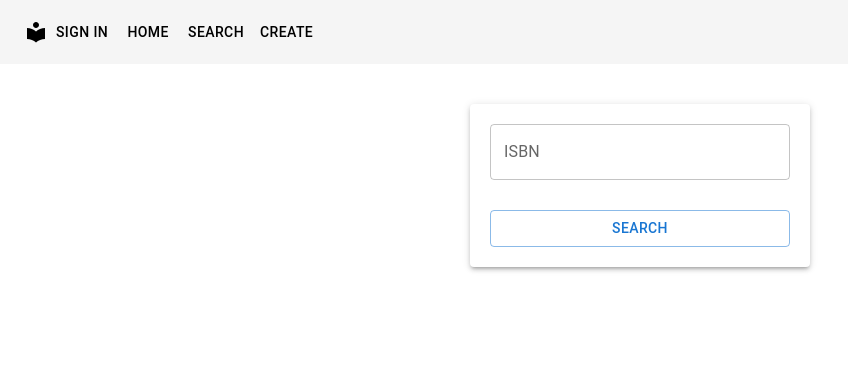
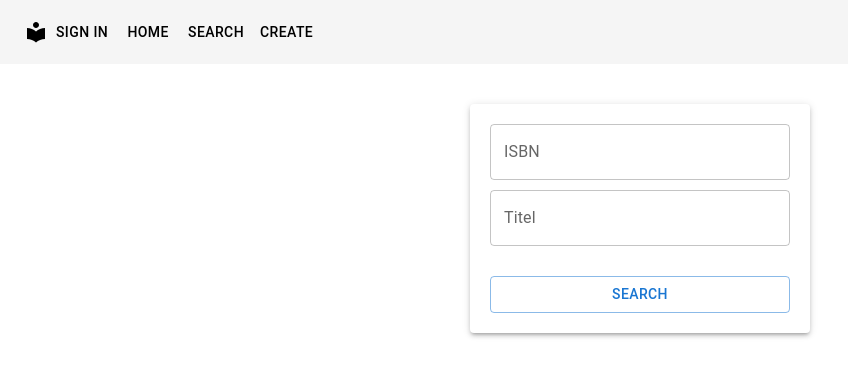
Before and after one commit to rirag12345/SWE-Abgabe-2-Gruppe-1, a React (Vite) app: page /search-results in a window 1280 px wide. Shown: the top 376 px of the page, without its empty margins (0-848 px from the left). Built offline with nearby package versions, Linux system fonts and the light colour scheme.

Commit message:
Added search for title and button

```diff
--- a/src/components/SearchBookButton.tsx
+++ b/src/components/SearchBookButton.tsx
@@ -3,15 +3,17 @@ import { useState } from 'react';
 import PropTypes from 'prop-types';
 
 interface SearchBookButtonProps {
-  onSearch: (criteria: { isbn: string }) => void;
+  onSearch: (criteria: { isbn: string; title: string }) => void;
 }
 
 const SearchBookButton: React.FC<SearchBookButtonProps> = ({ onSearch }) => {
   const [isbn, setIsbn] = useState('');
+  const [title, setTitle] = useState('');
 
   const handleSearch = () => {
     const criteria = {
       isbn,
+      title,
     };
     onSearch(criteria);
   };
@@ -27,6 +29,14 @@ const SearchBookButton: React.FC<SearchBookButtonProps> = ({ onSearch }) => {
           onChange={(e) => { setIsbn(e.target.value); }}
           style={{ marginBottom: '10px' }}
         />
+        <TextField
+          label="Titel"
+          variant="outlined"
+          fullWidth
+          value={title}
+          onChange={(e) => { setTitle(e.target.value); }}
+          style={{ marginBottom: '10px' }}
+        />
         <Button variant="outlined" onClick={handleSearch} fullWidth style={{ marginTop: '20px' }}>Search</Button>
       </Paper>
     </Box>
```
